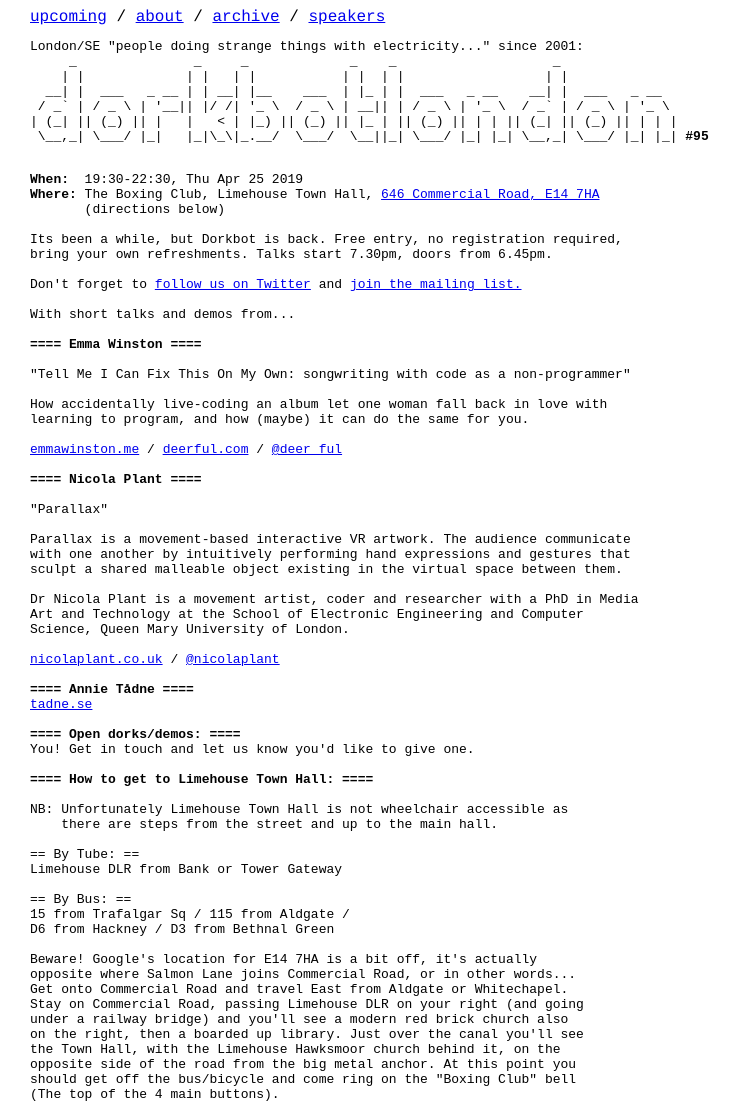
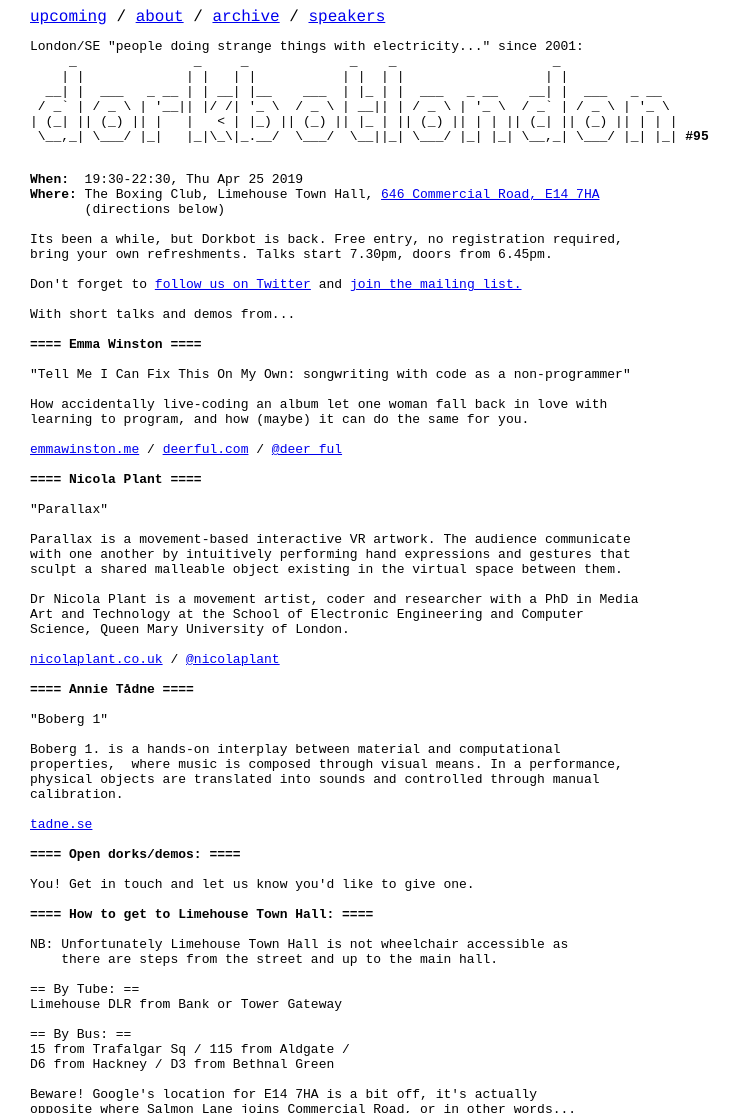
Before and after one commit to dorkbotlondon/dorkbotlondon.github.io, a Jekyll site: the page built from _posts/2019-04-25-95.html, in a window 1280 px wide, cut to the strip 0-1113 px from the top of the page. Shown: the whole strip, without its empty margins (0-741 px from the left). Built offline with Jekyll 4.4.1, drawn with Linux system fonts in a browser that asks for light colours; Markdown is read by kramdown in place of the engine named in the settings; a script that is not in the unit is left out.

Commit message:
Add Annie's blurb

```diff
--- a/_posts/2019-04-25-95.html
+++ b/_posts/2019-04-25-95.html
@@ -41,7 +41,16 @@ Science, Queen Mary University of London.
 <a href="http://nicolaplant.co.uk/">nicolaplant.co.uk</a> / <a href="https://twitter.com/nicolaplant">@nicolaplant</a>
 
 <b>==== Annie Tådne ====</b>
+
+"Boberg 1"
+
+Boberg 1. is a hands-on interplay between material and computational
+properties,  where music is composed through visual means. In a performance,
+physical objects are translated into sounds and controlled through manual
+calibration.
+
 <a href="https://tadne.se/">tadne.se</a>
 
 <b>==== Open dorks/demos: ====</b>
+
 You! Get in touch and let us know you'd like to give one.
```
